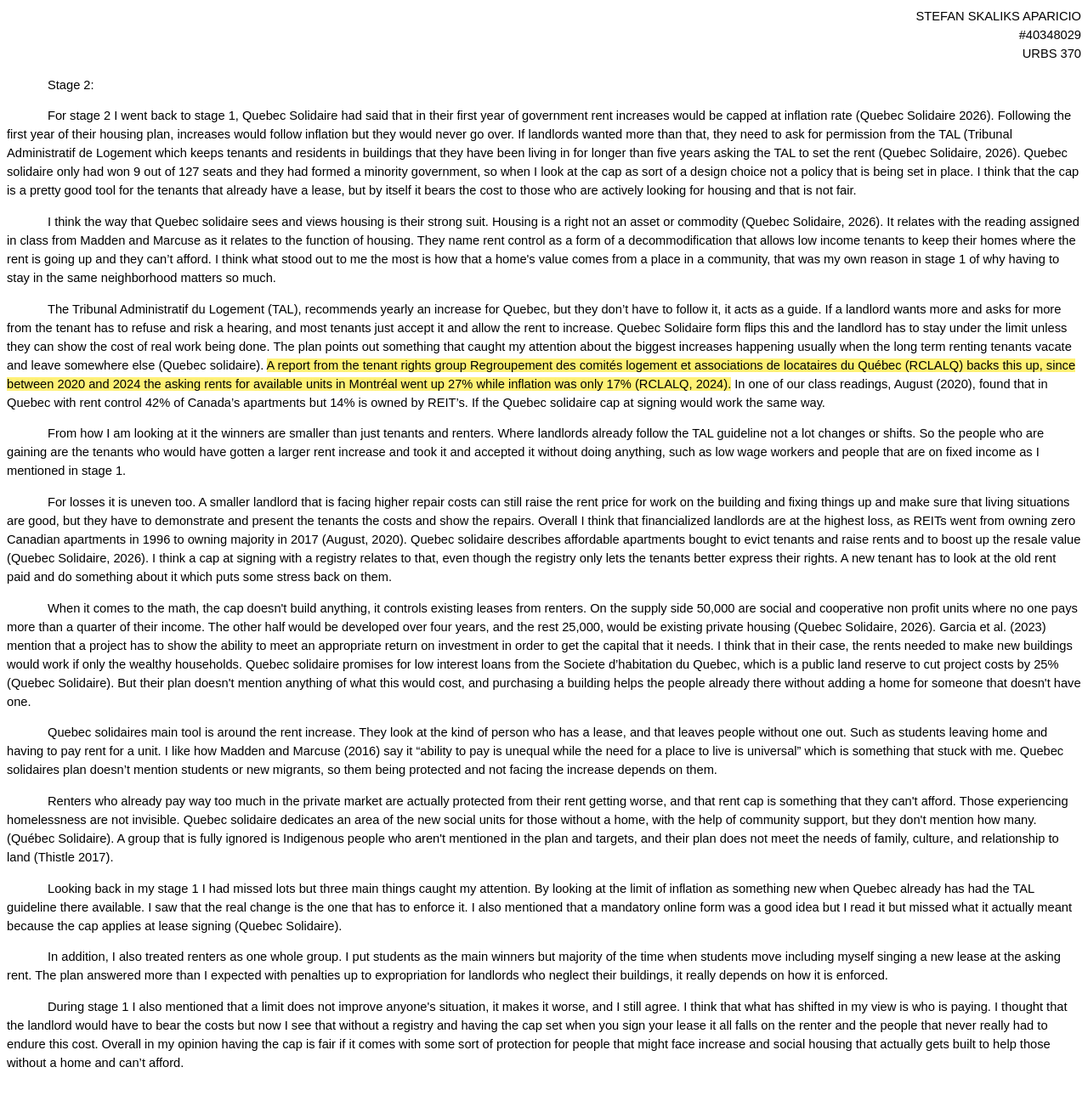
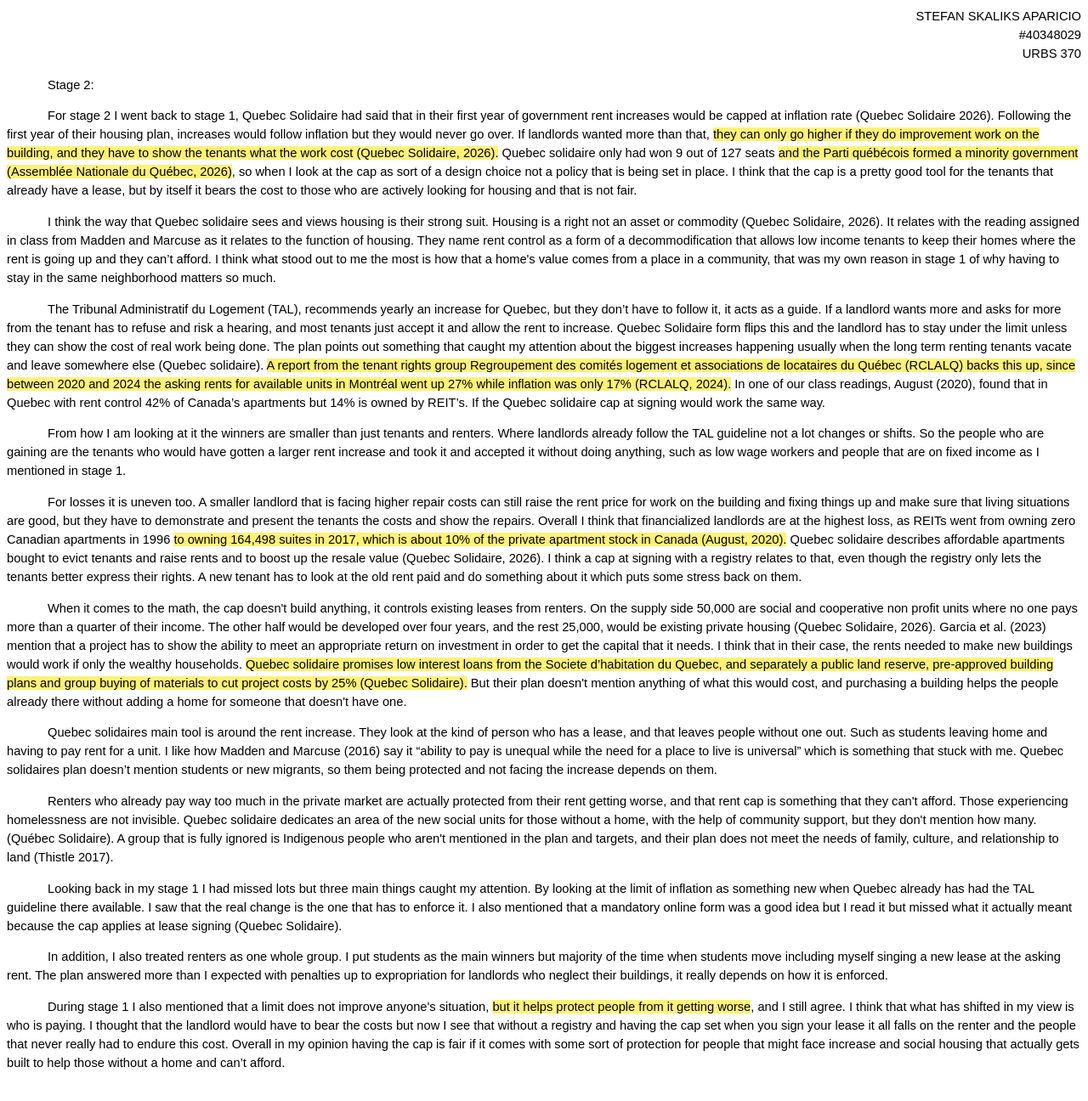
Before and after one commit to stefanskaliks6-hash/STEFAN-, a plain HTML site: page stage2/rough_with_RCLALQ.html in a window 1280 px wide. Shown: the top 1296 px of the page at 85% size. Drawn offline with Linux system fonts and the light colour scheme.

Commit message:
Fix five factual errors in Stage 2 draft (highlighted)
Co-Authored-By: Claude Opus 5.5 <noreply@anthropic.com>
Claude-Session: https://claude.ai/code/session_015uer5tU9f2eV9XqRJpdurt

```diff
--- a/stage2/rough_with_RCLALQ.html
+++ b/stage2/rough_with_RCLALQ.html
@@ -6,17 +6,17 @@ h3{text-align:center;font-weight:normal;font-size:11pt;margin:2.5em 0 1em}
 .ai{margin-top:1em;line-height:2}
 mark{background:#fff176}</style></head><body>
 <p class="hdr">STEFAN SKALIKS APARICIO<br>#40348029<br>URBS 370</p><p class="st">Stage 2:</p>
-<p class="body">For stage 2 I went back to stage 1, Quebec Solidaire had said that in their first year of government rent increases would be capped at inflation rate (Quebec Solidaire 2026). Following the first year of their housing plan, increases would follow inflation but they would never go over. If landlords wanted more than that, they need to ask for permission from the TAL (Tribunal Administratif de Logement which keeps tenants and residents in buildings that they have been living in for longer than five years asking the TAL to set the rent (Quebec Solidaire, 2026). Quebec solidaire only had won 9 out of 127 seats and they had formed a minority government, so when I look at the cap as sort of a design choice not a policy that is being set in place. I think that the cap is a pretty good tool for the tenants that already have a lease, but by itself it bears the cost to those who are actively looking for housing and that is not fair.</p>
+<p class="body">For stage 2 I went back to stage 1, Quebec Solidaire had said that in their first year of government rent increases would be capped at inflation rate (Quebec Solidaire 2026). Following the first year of their housing plan, increases would follow inflation but they would never go over. If landlords wanted more than that, <mark>they can only go higher if they do improvement work on the building, and they have to show the tenants what the work cost (Quebec Solidaire, 2026).</mark> Quebec solidaire only had won 9 out of 127 seats <mark>and the Parti québécois formed a minority government (Assemblée Nationale du Québec, 2026)</mark>, so when I look at the cap as sort of a design choice not a policy that is being set in place. I think that the cap is a pretty good tool for the tenants that already have a lease, but by itself it bears the cost to those who are actively looking for housing and that is not fair.</p>
 <p class="body">I think the way that Quebec solidaire sees and views housing is their strong suit. Housing is a right not an asset or commodity (Quebec Solidaire, 2026). It relates with the reading assigned in class from Madden and Marcuse as it relates to the function of housing. They name rent control as a form of a decommodification that allows low income tenants to keep their homes where the rent is going up and they can’t afford. I think what stood out to me the most is how that a home&#x27;s value comes from a place in a community, that was my own reason in stage 1 of why having to stay in the same neighborhood matters so much.</p>
 <p class="body">The Tribunal Administratif du Logement (TAL), recommends yearly an increase for Quebec, but they don’t have to follow it, it acts as a guide. If a landlord wants more and asks for more from the tenant has to refuse and risk a hearing, and most tenants just accept it and allow the rent to increase. Quebec Solidaire form flips this and the landlord has to stay under the limit unless they can show the cost of real work being done. The plan points out something that caught my attention about the biggest increases happening usually when the long term renting tenants vacate and leave somewhere else (Quebec solidaire). <mark>A report from the tenant rights group Regroupement des comités logement et associations de locataires du Québec (RCLALQ) backs this up, since between 2020 and 2024 the asking rents for available units in Montréal went up 27% while inflation was only 17% (RCLALQ, 2024).</mark> In one of our class readings, August (2020), found that in Quebec with rent control 42% of Canada’s apartments but 14% is owned by REIT’s. If the Quebec solidaire cap at signing would work the same way.</p>
 <p class="body">From how I am looking at it the winners are smaller than just tenants and renters. Where landlords already follow the TAL guideline not a lot changes or shifts. So the people who are gaining are the tenants who would have gotten a larger rent increase and took it and accepted it without doing anything, such as low wage workers and people that are on fixed income as I mentioned in stage 1.</p>
-<p class="body">For losses it is uneven too. A smaller landlord that is facing higher repair costs can still raise the rent price for work on the building and fixing things up and make sure that living situations are good, but they have to demonstrate and present the tenants the costs and show the repairs. Overall I think that financialized landlords are at the highest loss, as REITs went from owning zero Canadian apartments in 1996 to owning majority in 2017 (August, 2020). Quebec solidaire describes affordable apartments bought to evict tenants and raise rents and to boost up the resale value (Quebec Solidaire, 2026). I think a cap at signing with a registry relates to that, even though the registry only lets the tenants better express their rights. A new tenant has to look at the old rent paid and do something about it which puts some stress back on them.</p>
-<p class="body">When it comes to the math, the cap doesn&#x27;t build anything, it controls existing leases from renters. On the supply side 50,000 are social and cooperative non profit units where no one pays more than a quarter of their income. The other half would be developed over four years, and the rest 25,000, would be existing private housing (Quebec Solidaire, 2026). Garcia et al. (2023) mention that a project has to show the ability to meet an appropriate return on investment in order to get the capital that it needs. I think that in their case, the rents needed to make new buildings would work if only the wealthy households. Quebec solidaire promises for low interest loans from the Societe d’habitation du Quebec, which is a public land reserve to cut project costs by 25% (Quebec Solidaire). But their plan doesn&#x27;t mention anything of what this would cost, and purchasing a building helps the people already there without adding a home for someone that doesn&#x27;t have one.</p>
+<p class="body">For losses it is uneven too. A smaller landlord that is facing higher repair costs can still raise the rent price for work on the building and fixing things up and make sure that living situations are good, but they have to demonstrate and present the tenants the costs and show the repairs. Overall I think that financialized landlords are at the highest loss, as REITs went from owning zero Canadian apartments in 1996 <mark>to owning 164,498 suites in 2017, which is about 10% of the private apartment stock in Canada (August, 2020).</mark> Quebec solidaire describes affordable apartments bought to evict tenants and raise rents and to boost up the resale value (Quebec Solidaire, 2026). I think a cap at signing with a registry relates to that, even though the registry only lets the tenants better express their rights. A new tenant has to look at the old rent paid and do something about it which puts some stress back on them.</p>
+<p class="body">When it comes to the math, the cap doesn&#x27;t build anything, it controls existing leases from renters. On the supply side 50,000 are social and cooperative non profit units where no one pays more than a quarter of their income. The other half would be developed over four years, and the rest 25,000, would be existing private housing (Quebec Solidaire, 2026). Garcia et al. (2023) mention that a project has to show the ability to meet an appropriate return on investment in order to get the capital that it needs. I think that in their case, the rents needed to make new buildings would work if only the wealthy households. <mark>Quebec solidaire promises low interest loans from the Societe d’habitation du Quebec, and separately a public land reserve, pre-approved building plans and group buying of materials to cut project costs by 25% (Quebec Solidaire).</mark> But their plan doesn&#x27;t mention anything of what this would cost, and purchasing a building helps the people already there without adding a home for someone that doesn&#x27;t have one.</p>
 <p class="body">Quebec solidaires main tool is around the rent increase. They look at the kind of person who has a lease, and that leaves people without one out. Such as students leaving home and having to pay rent for a unit. I like how Madden and Marcuse (2016) say it “ability to pay is unequal while the need for a place to live is universal” which is something that stuck with me. Quebec solidaires plan doesn’t mention students or new migrants, so them being protected and not facing the increase depends on them.</p>
 <p class="body">Renters who already pay way too much in the private market are actually protected from their rent getting worse, and that rent cap is something that they can&#x27;t afford. Those experiencing homelessness are not invisible. Quebec solidaire dedicates an area of the new social units for those without a home, with the help of community support, but they don&#x27;t mention how many.(Québec Solidaire). A group that is fully ignored is Indigenous people who aren&#x27;t mentioned in the plan and targets, and their plan does not meet the needs of family, culture, and relationship to land (Thistle 2017).</p>
 <p class="body">Looking back in my stage 1 I had missed lots but three main things caught my attention. By looking at the limit of inflation as something new when Quebec already has had the TAL guideline there available. I saw that the real change is the one that has to enforce it. I also mentioned that a mandatory online form was a good idea but I read it but missed what it actually meant because the cap applies at lease signing (Quebec Solidaire).</p>
 <p class="body">In addition, I also treated renters as one whole group. I put students as the main winners but majority of the time when students move including myself singing a new lease at the asking rent. The plan answered more than I expected with penalties up to expropriation for landlords who neglect their buildings, it really depends on how it is enforced.</p>
-<p class="body">During stage 1 I also mentioned that a limit does not improve anyone&#x27;s situation, it makes it worse, and I still agree. I think that what has shifted in my view is who is paying. I thought that the landlord would have to bear the costs but now I see that without a registry and having the cap set when you sign your lease it all falls on the renter and the people that never really had to endure this cost. Overall in my opinion having the cap is fair if it comes with some sort of protection for people that might face increase and social housing that actually gets built to help those without a home and can’t afford.</p><h3>References:</h3><p class="ref">Assemblée Nationale du Québec. (2026). <i>Members - national assembly of Québec</i>. Assnat.Qc.Ca. https://www.assnat.qc.ca/en/deputes/index.html</p>
+<p class="body">During stage 1 I also mentioned that a limit does not improve anyone&#x27;s situation, <mark>but it helps protect people from it getting worse</mark>, and I still agree. I think that what has shifted in my view is who is paying. I thought that the landlord would have to bear the costs but now I see that without a registry and having the cap set when you sign your lease it all falls on the renter and the people that never really had to endure this cost. Overall in my opinion having the cap is fair if it comes with some sort of protection for people that might face increase and social housing that actually gets built to help those without a home and can’t afford.</p><h3>References:</h3><p class="ref">Assemblée Nationale du Québec. (2026). <i>Members - national assembly of Québec</i>. Assnat.Qc.Ca. https://www.assnat.qc.ca/en/deputes/index.html</p>
 <p class="ref">August, M. (2020). The financialization of Canadian multi-family rental housing: From trailer to tower. <i>Journal of Urban Affairs</i>, <i>42</i>(7), 975–997. https://doi.org/10.1080/07352166.2019.1705846</p>
 <p class="ref">Garcia, D., Carlton, I., Patterson, L., &amp; Strawn, J. (2023). <i>Making It Pencil: The Math Behind Housing Development (2023 Update)</i>. https://ternercenter.berkeley.edu/wp-content/uploads/2023/12/Making-It-Pencil-December-2023.pdf</p>
 <p class="ref">Madden, D. J., &amp; Marcuse, P. (2016). <i>In defence of housing: The politics of crisis.</i> Verso.</p>
```
Also changed, not shown: 2 other files.
